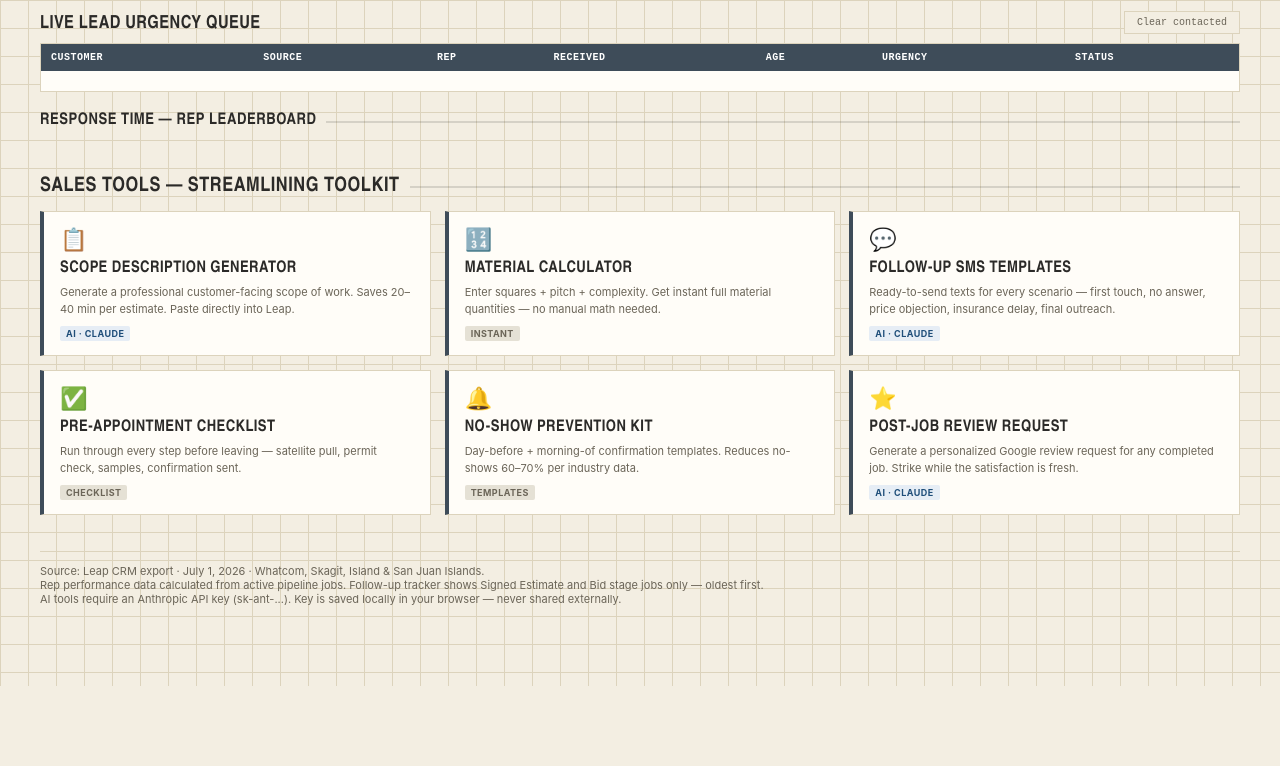
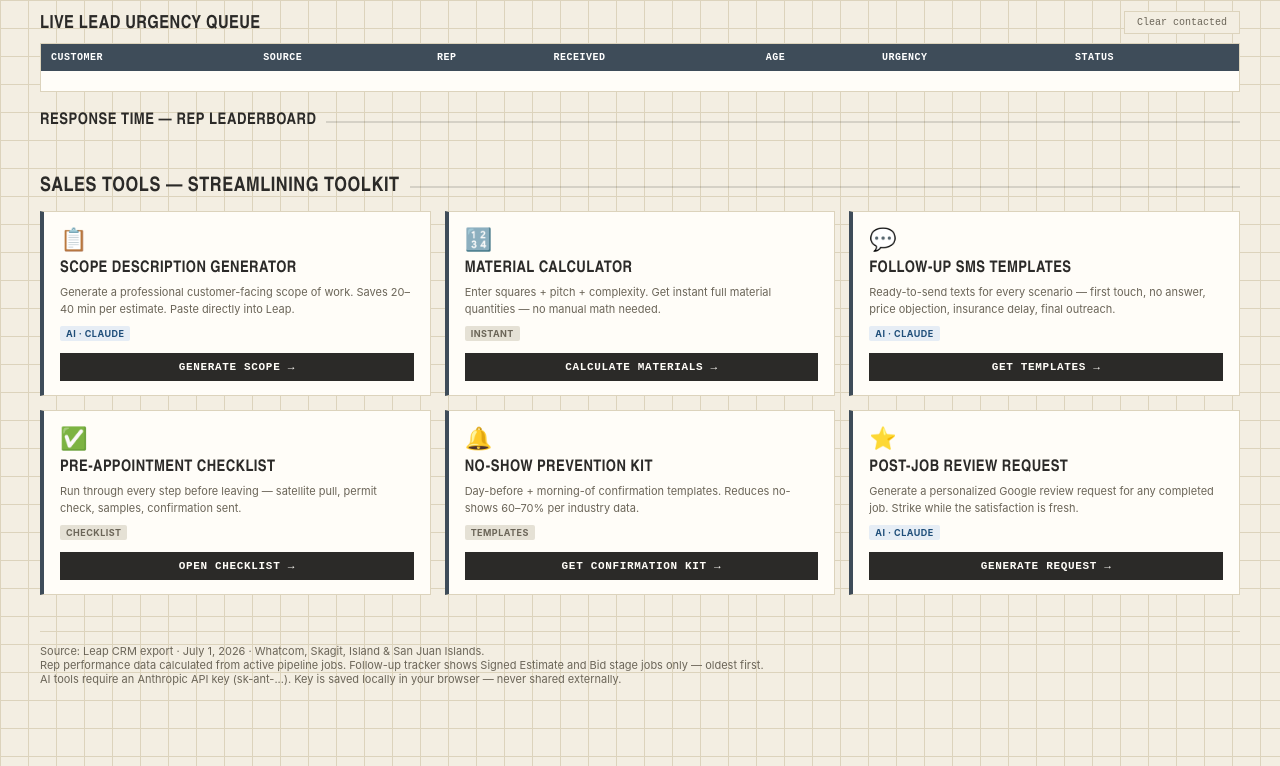
Before and after one commit to MullerAdvantage/topside-os, a website: page public/dashboards/sales.html in a window 1280 px wide. Shown: the part 896-1662 px from the top of the page. Before the commit the page ends 1582 px from the top, so only its background shows below. Drawn offline with Linux system fonts and the light colour scheme.

Commit message:
Add CTA buttons to sales tools streamlining toolkit

```diff
--- a/public/dashboards/sales.html
+++ b/public/dashboards/sales.html
@@ -92,6 +92,8 @@ h1{font-family:var(--f-display);font-weight:700;font-size:38px;letter-spacing:.5
 .tool-desc{font-size:11px;color:var(--ink-soft);line-height:1.55;}
 .tool-tag{display:inline-block;font-size:9px;font-weight:700;text-transform:uppercase;letter-spacing:.05em;padding:2px 6px;border-radius:2px;margin-top:8px;background:#E5E1D5;color:var(--ink-soft);}
 .tool-tag.ai{background:#E6EDF5;color:#1F4E79;}
+.tool-cta{display:block;width:100%;margin-top:12px;font-family:var(--f-mono);font-size:11px;font-weight:700;text-transform:uppercase;letter-spacing:.06em;padding:8px 0;background:var(--ink);color:var(--card);border:none;cursor:pointer;transition:background .15s;}
+.tool-cta:hover{background:var(--safety-dark);}
 
 /* MODAL */
 .modal-bg{display:none;position:fixed;inset:0;background:rgba(0,0,0,.52);z-index:200;align-items:flex-start;justify-content:center;padding:2rem;overflow-y:auto;}
@@ -477,36 +479,42 @@ h1{font-family:var(--f-display);font-weight:700;font-size:38px;letter-spacing:.5
     <div class="tool-title">Scope description generator</div>
     <div class="tool-desc">Generate a professional customer-facing scope of work. Saves 20–40 min per estimate. Paste directly into Leap.</div>
     <span class="tool-tag ai">AI · Claude</span>
+    <button class="tool-cta" onclick="event.stopPropagation();openTool('scope')">Generate Scope →</button>
   </div>
   <div class="tool-card" onclick="openTool('calc')">
     <div class="tool-icon">🔢</div>
     <div class="tool-title">Material calculator</div>
     <div class="tool-desc">Enter squares + pitch + complexity. Get instant full material quantities — no manual math needed.</div>
     <span class="tool-tag">Instant</span>
+    <button class="tool-cta" onclick="event.stopPropagation();openTool('calc')">Calculate Materials →</button>
   </div>
   <div class="tool-card" onclick="openTool('followup')">
     <div class="tool-icon">💬</div>
     <div class="tool-title">Follow-up SMS templates</div>
     <div class="tool-desc">Ready-to-send texts for every scenario — first touch, no answer, price objection, insurance delay, final outreach.</div>
     <span class="tool-tag ai">AI · Claude</span>
+    <button class="tool-cta" onclick="event.stopPropagation();openTool('followup')">Get Templates →</button>
   </div>
   <div class="tool-card" onclick="openTool('checklist')">
     <div class="tool-icon">✅</div>
     <div class="tool-title">Pre-appointment checklist</div>
     <div class="tool-desc">Run through every step before leaving — satellite pull, permit check, samples, confirmation sent.</div>
     <span class="tool-tag">Checklist</span>
+    <button class="tool-cta" onclick="event.stopPropagation();openTool('checklist')">Open Checklist →</button>
   </div>
   <div class="tool-card" onclick="openTool('noshow')">
     <div class="tool-icon">🔔</div>
     <div class="tool-title">No-show prevention kit</div>
     <div class="tool-desc">Day-before + morning-of confirmation templates. Reduces no-shows 60–70% per industry data.</div>
     <span class="tool-tag">Templates</span>
+    <button class="tool-cta" onclick="event.stopPropagation();openTool('noshow')">Get Confirmation Kit →</button>
   </div>
   <div class="tool-card" onclick="openTool('review')">
     <div class="tool-icon">⭐</div>
     <div class="tool-title">Post-job review request</div>
     <div class="tool-desc">Generate a personalized Google review request for any completed job. Strike while the satisfaction is fresh.</div>
     <span class="tool-tag ai">AI · Claude</span>
+    <button class="tool-cta" onclick="event.stopPropagation();openTool('review')">Generate Request →</button>
   </div>
 </div>
 
```
